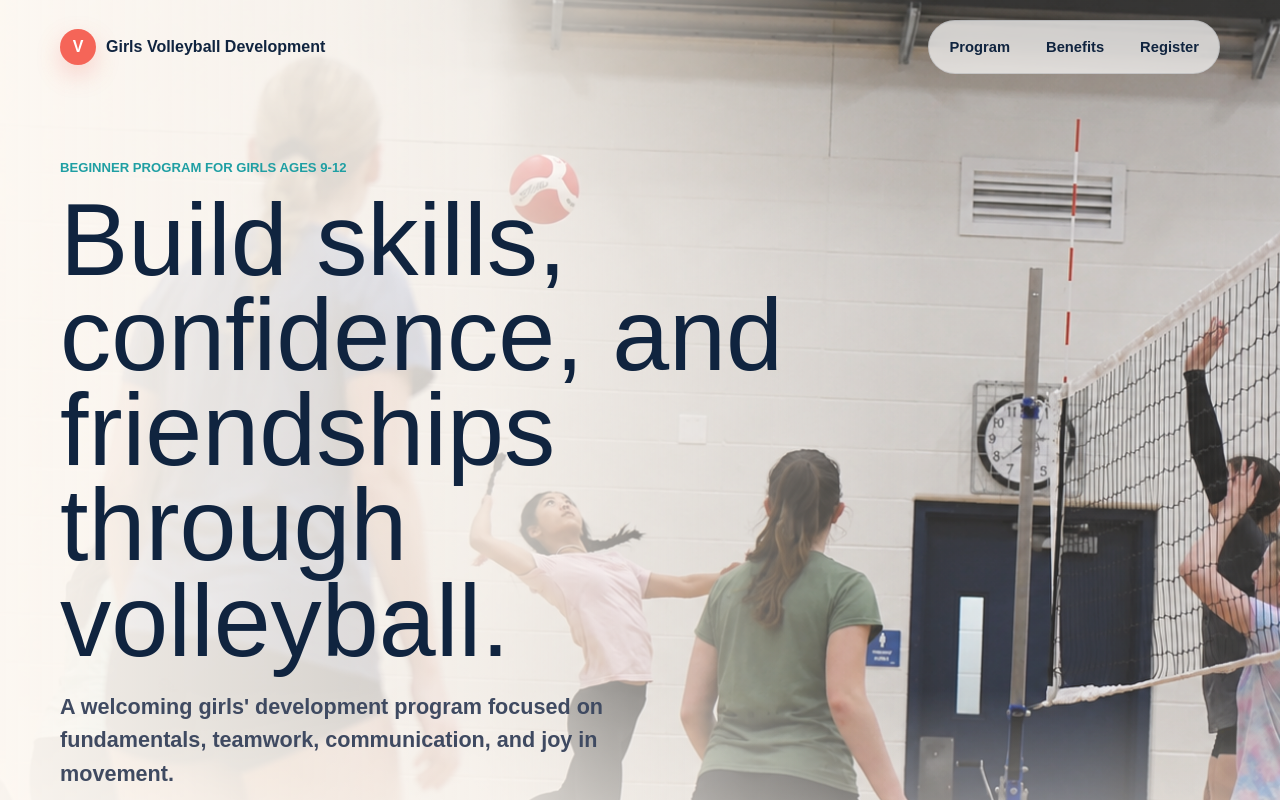
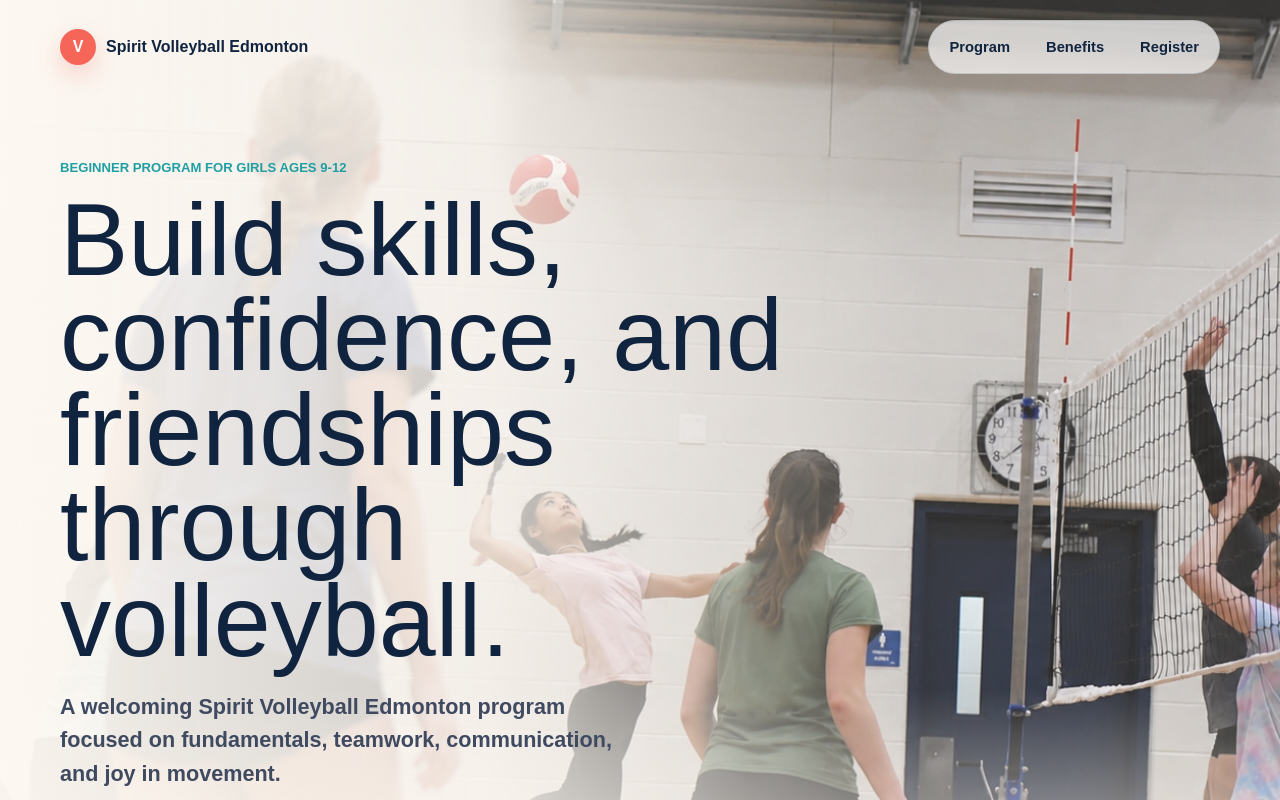
Before and after one commit to kyntrixtech/spirit-volleyball-edmonton, a Next.js app: page / in a window 1280 px wide. Shown: the top 800 px of the page. Built offline with nearby package versions, Linux system fonts and the light colour scheme.

Commit message:
Rename program to Spirit Volleyball Edmonton

```diff
--- a/app/layout.tsx
+++ b/app/layout.tsx
@@ -13,18 +13,18 @@ const geistMono = Geist_Mono({
 });
 
 export const metadata: Metadata = {
-  title: "Girls Volleyball Development | Ages 9-12",
+  title: "Spirit Volleyball Edmonton | Ages 9-12",
   description:
     "A supportive beginner volleyball development program helping girls ages 9-12 build skills, confidence, teamwork, and friendships.",
   openGraph: {
-    title: "Girls Volleyball Development | Ages 9-12",
+    title: "Spirit Volleyball Edmonton | Ages 9-12",
     description:
       "Beginner volleyball development for girls ages 9-12 in a fun, supportive environment.",
     images: ["/volleyball-hero.png"],
   },
   twitter: {
     card: "summary_large_image",
-    title: "Girls Volleyball Development | Ages 9-12",
+    title: "Spirit Volleyball Edmonton | Ages 9-12",
     description:
       "Build skills, confidence, and friendships through volleyball.",
     images: ["/volleyball-hero.png"],
--- a/app/page.tsx
+++ b/app/page.tsx
@@ -36,9 +36,9 @@ export default function Home() {
         />
         <div className="heroShade" />
         <nav className="nav" aria-label="Primary navigation">
-          <a className="brand" href="#top" aria-label="Girls Volleyball Development home">
+          <a className="brand" href="#top" aria-label="Spirit Volleyball Edmonton home">
             <span className="brandMark">V</span>
-            <span>Girls Volleyball Development</span>
+            <span>Spirit Volleyball Edmonton</span>
           </a>
           <div className="navLinks">
             <a href="#program">Program</a>
@@ -51,7 +51,7 @@ export default function Home() {
           <p className="eyebrow">Beginner program for girls ages 9-12</p>
           <h1>Build skills, confidence, and friendships through volleyball.</h1>
           <p className="heroLead">
-            A welcoming girls' development program focused on fundamentals,
+            A welcoming Spirit Volleyball Edmonton program focused on fundamentals,
             teamwork, communication, and joy in movement.
           </p>
           <div className="heroActions">
--- a/package.json
+++ b/package.json
@@ -1,5 +1,5 @@
 {
-  "name": "girls-volleyball-development-site",
+  "name": "spirit-volleyball-edmonton-site",
   "version": "0.1.0",
   "private": true,
   "engines": {
```
Also changed, not shown: 2 other files (tests, documents, lock files or other folders).
